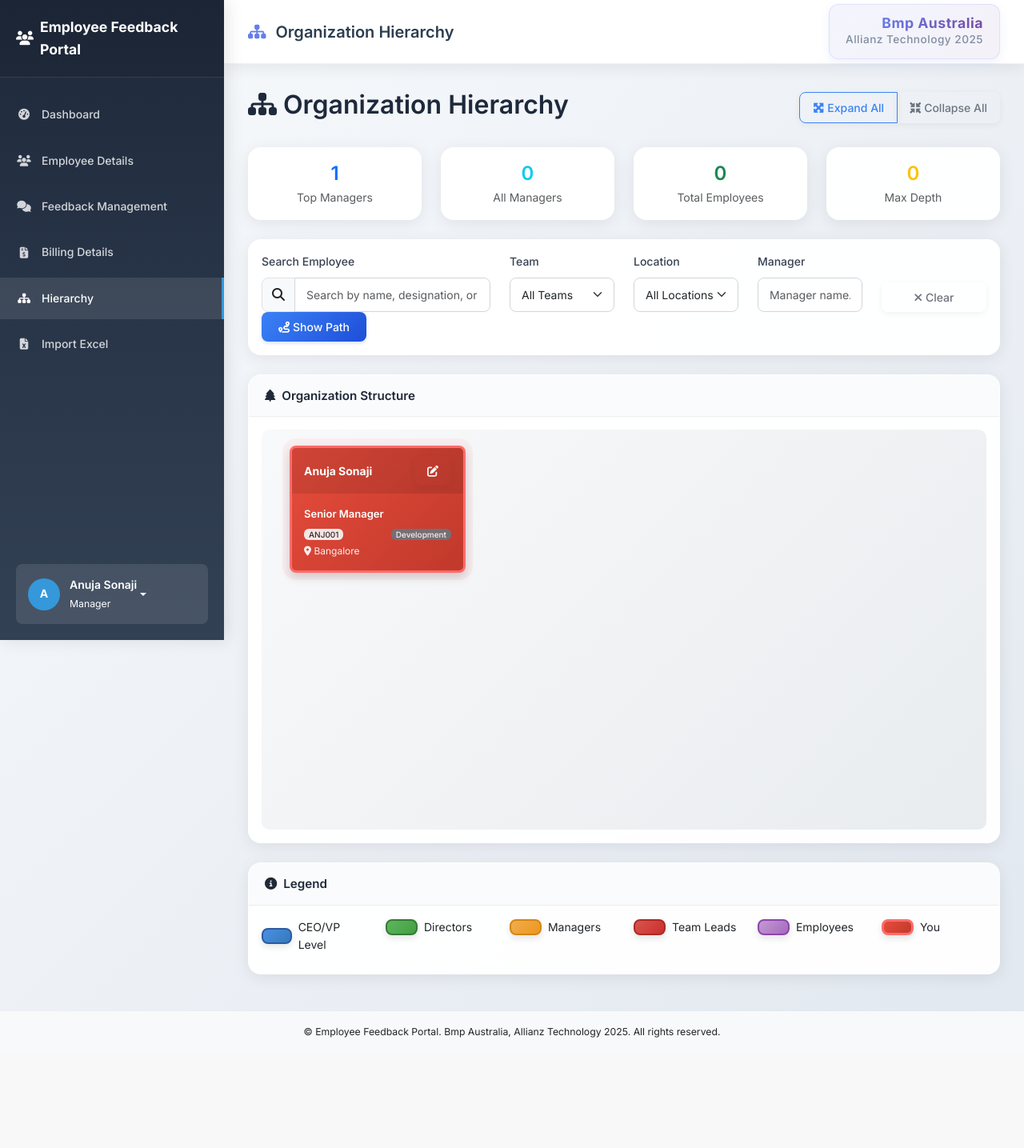
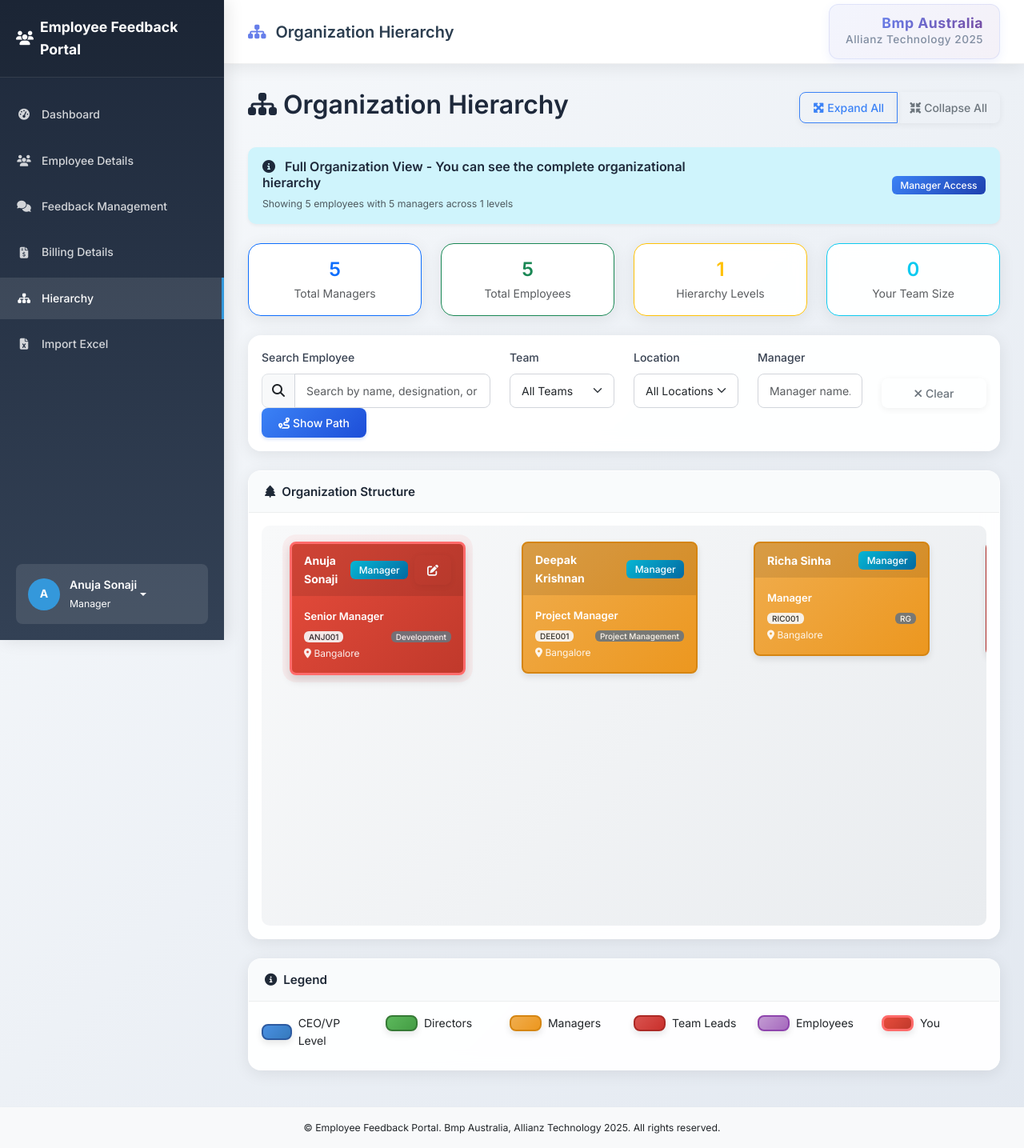
Before and after one commit to anuja-sonaji/Feedback_portal_v1, a Flask app: page /hierarchy in a window 1280 px wide. Shown: the whole page at 80% size. Before the commit the page ends 1297 px from the top, so only its background shows below. Run offline with Flask 3, Linux system fonts and the light colour scheme; a user stored in the database is signed in.

Commit message:
Show the organizational structure with role-based views and team statistics
Implement role-based hierarchy view in `routes.py` and `hierarchy.html` using `current_user` access level and statistics.

Replit-Commit-Author: Agent
Replit-Commit-Session-Id: eeb621a6-6e93-47b2-b599-b09491cf7862
Replit-Commit-Screenshot-Url: https://storage.googleapis.com/screenshot-production-us-central1/3d60e5a2-20f0-4f61-a7c9-a573c7384b3d/8ed96da2-050f-465a-97b6-a2574a284377.jpg

```diff
--- a/routes.py
+++ b/routes.py
@@ -470,52 +470,97 @@ def billing():
 @login_required
 def hierarchy():
     try:
-        # Get employees based on user access level
-        if current_user.is_manager:
-            # Managers see their team hierarchy
-            subordinates = []
-            try:
-                # Get direct reports safely
-                direct_reports = db.session.query(Employee).filter(Employee.manager_id == current_user.id).all()
-                subordinates.extend(direct_reports)
+        # Determine access level and get appropriate employee data
+        if is_top_level_manager(current_user):
+            # Top-level managers see entire organization
+            all_employees = Employee.query.all()
+            access_level = "full"
+        elif current_user.is_manager:
+            # Line managers see their hierarchy (themselves + all subordinates)
+            subordinates = current_user.get_all_subordinates()
+            all_employees = [current_user] + subordinates
+            access_level = "manager"
+        else:
+            # Regular employees see only themselves and their immediate peers
+            all_employees = [current_user]
+            if current_user.manager_id:
+                # Add manager and peer employees
+                manager = Employee.query.get(current_user.manager_id)
+                if manager:
+                    all_employees.append(manager)
+                    peers = Employee.query.filter_by(manager_id=current_user.manager_id).all()
+                    all_employees.extend([emp for emp in peers if emp.id != current_user.id])
+            access_level = "employee"
 
-                # Get second-level reports
-                for report in direct_reports:
-                    second_level = db.session.query(Employee).filter(Employee.manager_id == report.id).all()
-                    subordinates.extend(second_level)
+        # Build hierarchy structure with role-based organization
+        top_managers = build_role_based_hierarchy(all_employees, current_user)
 
-            except Exception as e:
-                subordinates = []
-
-            all_employees = [current_user] + subordinates
-        else:
-            # Non-managers see only themselves
-            all_employees = [current_user]
-
-        # Build hierarchy structure safely
-        top_managers = build_hierarchy_tree(all_employees)
+        # Get statistics
+        stats = calculate_hierarchy_stats(all_employees, current_user)
 
         return render_template('hierarchy.html',
                              top_managers=top_managers,
-                             current_user=current_user)
+                             current_user=current_user,
+                             access_level=access_level,
+                             stats=stats)
     except Exception as e:
         flash(f'Error loading hierarchy: {str(e)}', 'error')
         return redirect(url_for('dashboard'))
 
-def build_hierarchy_tree(employees):
-    """Build a hierarchical tree structure from employees list"""
-    # Create a dictionary for quick lookup
+def is_top_level_manager(employee):
+    """Check if employee is a top-level manager (CEO/VP level)"""
+    # Consider someone a top-level manager if they have no manager or their designation suggests it
+    if not employee.manager_id:
+        return True
+
+    # Check designation for executive titles
+    designation = (employee.designation or '').lower()
+    executive_titles = ['ceo', 'cto', 'vp', 'vice president', 'director', 'head of']
+    return any(title in designation for title in executive_titles)
+
+def calculate_hierarchy_stats(employees, current_user):
+    """Calculate hierarchy statistics"""
+    total_employees = len(employees)
+    managers = [emp for emp in employees if emp.is_manager]
+
+    # Calculate depth levels
+    depths = []
+    for emp in employees:
+        depth = 0
+        current = emp
+        visited = set()
+        while current.manager_id and current.manager_id not in visited and depth < 10:
+            visited.add(current.id)
+            current = next((e for e in employees if e.id == current.manager_id), None)
+            if not current:
+                break
+            depth += 1
+        depths.append(depth)
+
+    return {
+        'total_employees': total_employees,
+        'total_managers': len(managers),
+        'max_depth': max(depths) + 1 if depths else 1,
+        'user_subordinates': len(current_user.get_all_subordinates()) if current_user.is_manager else 0
+    }
+
+def build_role_based_hierarchy(employees, current_user):
+    """Build a role-based hierarchical tree structure"""
+    # Create employee lookup dictionary
     employee_dict = {emp.id: emp for emp in employees}
 
     # Initialize direct_reports for each employee
     for emp in employees:
         emp.direct_reports = []
+        # Add role-based level for styling
+        emp.hierarchy_level = determine_hierarchy_level(emp)
 
     # Build the hierarchy relationships
     top_managers = []
+
     for emp in employees:
         if emp.manager_id is None or emp.manager_id not in employee_dict:
-            # This is a top-level manager or employee without manager in current scope
+            # This is a top-level manager or orphaned employee
             top_managers.append(emp)
         else:
             # This employee has a manager in our scope
@@ -523,14 +568,53 @@ def build_hierarchy_tree(employees):
             if manager:
                 manager.direct_reports.append(emp)
 
-    # Sort direct reports by grade and name for each manager
+    # Sort employees by hierarchy level, then by role importance, then by name
+    def sort_key(emp):
+        role_priority = get_role_priority(emp)
+        return (role_priority, emp.grade or 'ZZ', emp.full_name or '')
+
+    # Sort direct reports for each manager
     for emp in employees:
-        emp.direct_reports.sort(key=lambda x: (x.grade or 'ZZ', x.full_name or ''))
+        emp.direct_reports.sort(key=sort_key)
 
-    # Sort top managers by grade and name
-    top_managers.sort(key=lambda x: (x.grade or 'ZZ', x.full_name or ''))
+    # Sort top managers
+    top_managers.sort(key=sort_key)
 
     return top_managers
+
+def determine_hierarchy_level(employee):
+    """Determine the hierarchy level based on role and designation"""
+    designation = (employee.designation or '').lower()
+    role = (employee.role or '').lower()
+
+    # Executive level (0)
+    if any(title in designation for title in ['ceo', 'cto', 'vp', 'vice president', 'chief']):
+        return 0
+
+    # Director level (1)
+    if any(title in designation for title in ['director', 'head of', 'associate director']):
+        return 1
+
+    # Manager level (2)
+    if any(title in designation for title in ['manager', 'lead manager', 'senior manager']):
+        return 2
+
+    # Team Lead level (3)
+    if any(title in designation for title in ['lead', 'team lead', 'tech lead', 'senior lead']):
+        return 3
+
+    # Senior level (4)
+    if any(title in designation for title in ['senior', 'sr', 'principal']):
+        return 4
+
+    # Regular employee (5)
+    return 5
+
+def get_role_priority(employee):
+    """Get role priority for sorting (lower number = higher priority)"""
+    level = determine_hierarchy_level(employee)
+    is_manager_bonus = 0 if employee.is_manager else 10
+    return level + is_manager_bonus
 
 @app.route('/import_excel', methods=['GET', 'POST'])
 @login_required
--- a/templates/hierarchy.html
+++ b/templates/hierarchy.html
@@ -17,37 +17,65 @@
     </div>
 </div>
 
+<!-- Access Level Banner -->
+<div class="alert alert-info mb-4">
+    <div class="row align-items-center">
+        <div class="col-md-8">
+            <h6 class="mb-1">
+                <i class="fas fa-info-circle me-2"></i>
+                {% if access_level == 'full' %}
+                    Full Organization View - You can see the complete organizational hierarchy
+                {% elif access_level == 'manager' %}
+                    Manager View - You can see your team and all subordinates ({{ stats.user_subordinates }} employees)
+                {% else %}
+                    Employee View - You can see yourself, your manager, and your immediate peers
+                {% endif %}
+            </h6>
+            <small class="text-muted">
+                Showing {{ stats.total_employees }} employees with {{ stats.total_managers }} managers across {{ stats.max_depth }} levels
+            </small>
+        </div>
+        <div class="col-md-4 text-end">
+            {% if current_user.is_manager %}
+            <span class="badge bg-primary">Manager Access</span>
+            {% else %}
+            <span class="badge bg-secondary">Employee Access</span>
+            {% endif %}
+        </div>
+    </div>
+</div>
+
 <!-- Hierarchy Overview Cards -->
 <div class="row mb-4">
     <div class="col-md-3">
-        <div class="card text-center">
+        <div class="card text-center border-primary">
             <div class="card-body">
-                <h4 class="text-primary mb-1">{{ top_managers|length }}</h4>
-                <p class="mb-0 text-muted">Top Managers</p>
+                <h4 class="text-primary mb-1">{{ stats.total_managers }}</h4>
+                <p class="mb-0 text-muted">Total Managers</p>
             </div>
         </div>
     </div>
     <div class="col-md-3">
-        <div class="card text-center">
+        <div class="card text-center border-success">
             <div class="card-body">
-                <h4 class="text-info mb-1" id="totalManagers">0</h4>
-                <p class="mb-0 text-muted">All Managers</p>
-            </div>
-        </div>
-    </div>
-    <div class="col-md-3">
-        <div class="card text-center">
-            <div class="card-body">
-                <h4 class="text-success mb-1" id="totalEmployees">0</h4>
+                <h4 class="text-success mb-1">{{ stats.total_employees }}</h4>
                 <p class="mb-0 text-muted">Total Employees</p>
             </div>
         </div>
     </div>
     <div class="col-md-3">
-        <div class="card text-center">
+        <div class="card text-center border-warning">
             <div class="card-body">
-                <h4 class="text-warning mb-1" id="maxDepth">0</h4>
-                <p class="mb-0 text-muted">Max Depth</p>
+                <h4 class="text-warning mb-1">{{ stats.max_depth }}</h4>
+                <p class="mb-0 text-muted">Hierarchy Levels</p>
+            </div>
+        </div>
+    </div>
+    <div class="col-md-3">
+        <div class="card text-center border-info">
+            <div class="card-body">
+                <h4 class="text-info mb-1">{{ stats.user_subordinates if current_user.is_manager else 0 }}</h4>
+                <p class="mb-0 text-muted">Your Team Size</p>
             </div>
         </div>
     </div>
@@ -223,10 +251,17 @@
              data-team="{{ employee.team if employee.team else '' }}"
              data-location="{{ employee.location if employee.location else '' }}">
 
-            <div class="org-box level-{{ min(depth, 4) }} {{ 'current-user' if employee.id == current_user.id else '' }}"
+            <div class="org-box level-{{ employee.hierarchy_level if employee.hierarchy_level is defined else min(depth, 4) }} {{ 'current-user' if employee.id == current_user.id else '' }}"
                  onclick="showEmployeeDetails({{ employee.id }})">
                 <div class="org-box-header">
                     <strong>{{ employee.full_name or 'N/A' }}</strong>
+                    {% if employee.hierarchy_level is defined and employee.hierarchy_level <= 1 %}
+                    <span class="badge bg-warning ms-2">Executive</span>
+                    {% elif employee.hierarchy_level is defined and employee.hierarchy_level <= 2 %}
+                    <span class="badge bg-info ms-2">Manager</span>
+                    {% elif employee.hierarchy_level is defined and employee.hierarchy_level <= 3 %}
+                    <span class="badge bg-success ms-2">Lead</span>
+                    {% endif %}
                     {% if current_user.can_manage(employee) or current_user.id == employee.id %}
                     <button type="button" class="btn btn-sm btn-outline-light ms-2"
                             onclick="event.stopPropagation(); editEmployee({{ employee.id }})">
@@ -235,7 +270,7 @@
                     {% endif %}
                 </div>
                 <div class="org-box-body">
-                    <div class="org-box-title">{{ employee.designation or 'Employee' }}</div>
+                    <div class="org-box-title">{{ employee.designation or employee.role or 'Employee' }}</div>
                     <div class="org-box-details">
                         <div class="d-flex justify-content-between">
                             <span class="badge bg-light text-dark">{{ employee.system_id or employee.bensl_id or 'N/A' }}</span>
@@ -246,6 +281,11 @@
                         {% if employee.location %}
                         <div class="mt-1">
                             <i class="fas fa-map-marker-alt"></i> {{ employee.location }}
+                        </div>
+                        {% endif %}
+                        {% if employee.grade %}
+                        <div class="mt-1">
+                            <i class="fas fa-star"></i> Grade {{ employee.grade }}
                         </div>
                         {% endif %}
                         {% if employee.direct_reports %}
@@ -285,10 +325,17 @@
                              data-team="{{ report.team if report.team else '' }}"
                              data-location="{{ report.location if report.location else '' }}">
 
-                            <div class="org-box level-{{ min(depth + 1, 4) }} {{ 'current-user' if report.id == current_user.id else '' }}"
+                            <div class="org-box level-{{ report.hierarchy_level if report.hierarchy_level is defined else min(depth + 1, 4) }} {{ 'current-user' if report.id == current_user.id else '' }}"
                                  onclick="showEmployeeDetails({{ report.id }})">
                                 <div class="org-box-header">
                                     <strong>{{ report.full_name or 'N/A' }}</strong>
+                                    {% if report.hierarchy_level is defined and report.hierarchy_level <= 1 %}
+                                    <span class="badge bg-warning ms-2">Executive</span>
+                                    {% elif report.hierarchy_level is defined and report.hierarchy_level <= 2 %}
+                                    <span class="badge bg-info ms-2">Manager</span>
+                                    {% elif report.hierarchy_level is defined and report.hierarchy_level <= 3 %}
+                                    <span class="badge bg-success ms-2">Lead</span>
+                                    {% endif %}
                                     {% if current_user.can_manage(report) or current_user.id == report.id %}
                                     <button type="button" class="btn btn-sm btn-outline-light ms-2"
                                             onclick="event.stopPropagation(); editEmployee({{ report.id }})">
@@ -297,7 +344,7 @@
                                     {% endif %}
                                 </div>
                                 <div class="org-box-body">
-                                    <div class="org-box-title">{{ report.designation or 'Employee' }}</div>
+                                    <div class="org-box-title">{{ report.designation or report.role or 'Employee' }}</div>
                                     <div class="org-box-details">
                                         <div class="d-flex justify-content-between">
                                             <span class="badge bg-light text-dark">{{ report.system_id or report.bensl_id or 'N/A' }}</span>
@@ -308,6 +355,11 @@
                                         {% if report.location %}
                                         <div class="mt-1">
                                             <i class="fas fa-map-marker-alt"></i> {{ report.location }}
+                                        </div>
+                                        {% endif %}
+                                        {% if report.grade %}
+                                        <div class="mt-1">
+                                            <i class="fas fa-star"></i> Grade {{ report.grade }}
                                         </div>
                                         {% endif %}
                                     </div>
```
